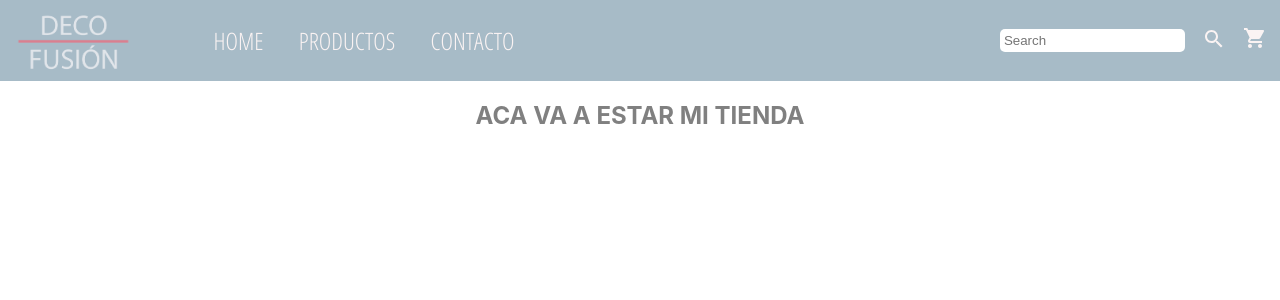
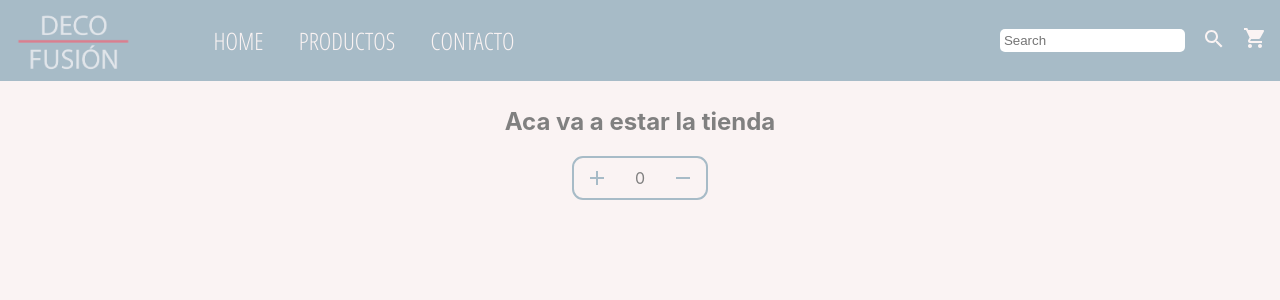
Before and after one commit to lujov/decofusion-rodriguez, a React (Create React App) app: page / in a window 1280 px wide. Shown: the top 300 px of the page. Built offline with nearby package versions, Linux system fonts and the light colour scheme.

Commit message:
boton contador

```diff
--- a/src/App.css
+++ b/src/App.css
@@ -9,6 +9,7 @@
 .body {
   background-color: var(--color-primary);
   font-family: 'Open Sans Condensed', sans-serif;
+
 }
 
 /* .navbar{
--- a/src/App.js
+++ b/src/App.js
@@ -1,12 +1,20 @@
+import React from 'react';
+// import classes from '*.module.css';
 import './App.css';
 import { ItemListContainer } from './components/ItemListContainer/ItemListContainer';
 import { NavBar } from './components/NavBar/NavBar';
+import { AppStyle } from './AppStyle';
+import { makeStyles } from '@material-ui/core';
+
+const useStyles = makeStyles((theme) => AppStyle(theme));
 
 const App = () => {
-  return <>
+  const classes = useStyles();
+
+  return <section className={classes.container}>
     <NavBar/>
-    <ItemListContainer/>
-  </>;
+    <ItemListContainer greeting= 'Aca va a estar la tienda'/>
+  </section>;
 
 }
 
--- /dev/null
+++ b/src/AppStyle.js
@@ -0,0 +1,8 @@
+export const AppStyle = theme => {
+    return({
+        container:{
+            margin: 0
+        }
+    })
+
+}
--- /dev/null
+++ b/src/components/ItemCount/ItemCount.js
@@ -0,0 +1,29 @@
+import React, { useState } from 'react';
+import { makeStyles } from '@material-ui/core';
+import { Add } from '@material-ui/icons';
+import { Remove } from '@material-ui/icons';
+import { ItemCountStyle } from './ItemCountStyle';
+
+
+const useStyles = makeStyles((theme) => ItemCountStyle(theme));
+
+
+export const ItemCount = ({ stock, initial }) => {
+    const classes = useStyles();
+    const [count,setcount ] = useState(parseInt(initial));
+
+    const addStock = () => {
+       count < 7 ? setcount(count + 1) : setcount(count);
+    };
+
+    const removeStock = () => {
+      count > 0 ? setcount(count - 1): setcount(count);
+   };
+
+    return <div className={classes.container}>
+       <div><Add onClick={e => addStock()} className={classes.btnAdd}/></div>
+       <p>{count}</p>
+       <div><Remove onClick={e => removeStock()} className={classes.btnRemove} /></div>
+    </div>;
+
+  }
--- /dev/null
+++ b/src/components/ItemCount/ItemCountStyle.js
@@ -0,0 +1,33 @@
+export const ItemCountStyle = theme => {
+    return ({
+        container: {
+            display: 'flex',
+            alignItems: 'center',
+            border: 'solid 2px  #a7bbc7',
+            borderRadius: '11px',
+            width: 'fit-content',
+            gap:'1.6em',
+            padding: '0.5em 0.7em',
+            margin: 'auto',
+            height:'auto',
+            '& p':{
+                margin: '0 0'
+            },
+            '& div':{
+                display:'flex',
+                alignItems:'center',
+                '& :hover':{
+                    color: '#da7f8f'
+                }
+            },
+        },
+        btnAdd: {
+            cursor: 'pointer',
+            color: '#a7bbc7'
+        },
+        btnRemove: {
+            cursor: 'pointer',
+            color: '#a7bbc7'
+        }
+
+    })}
--- a/src/components/ItemListContainer/ItemListContainer.js
+++ b/src/components/ItemListContainer/ItemListContainer.js
@@ -1,14 +1,16 @@
 import React from 'react';
 import { makeStyles } from '@material-ui/core';
 import { ItemListContainerStyle } from './ItemListContainerStyle'
+import { ItemCount } from '../ItemCount/ItemCount'
 
 const useStyles = makeStyles((theme) => ItemListContainerStyle(theme));
 
-export const ItemListContainer = () => {
+export const ItemListContainer = ({ greeting }) => {
     const classes = useStyles();
 
     return <section className={classes.container}>
-        <h2>ACA VA A ESTAR MI TIENDA</h2>
+        <h2>{ greeting }</h2>
+        <ItemCount  stock='4' initial='0'/>
     </section>;
 
   }
--- a/src/components/ItemListContainer/ItemListContainerStyle.js
+++ b/src/components/ItemListContainer/ItemListContainerStyle.js
@@ -1,12 +1,17 @@
 export const ItemListContainerStyle = theme => {
     return ({
         container: {
-            // backgroundColor: 'var(--color-primary)',
+            marginTop: 0,
+            padding: '2%',
+            backgroundColor: 'var(--color-primary)',
             with:'100vw',
             height:'100vh',
             textAlign: 'center',
             margin:'auto',
-            color:'gray'
+            color:'gray',
+            '& h2':{
+                marginTop: 0
+            }
         }
 
     })}
--- a/src/components/NavBar/NavBar.js
+++ b/src/components/NavBar/NavBar.js
@@ -11,12 +11,12 @@ export const NavBar = () => {
     const classes = useStyles();
 
     return <>
-        <body className="body">
+        <section className="body">
             <nav className={classes.container}>
                 <div>
                     <img src= {logo2} alt="logo"></img>
                     <button type="button">
-                        <i class="fas fa-bars"></i>
+                        <i className="fas fa-bars"></i>
                     </button>
                     <ul>
                         <li>
@@ -36,7 +36,7 @@ export const NavBar = () => {
                     <CardWidgets/>
                 </form>
             </nav>
-        </body>
+        </section>
     </>;
 
   }
```
